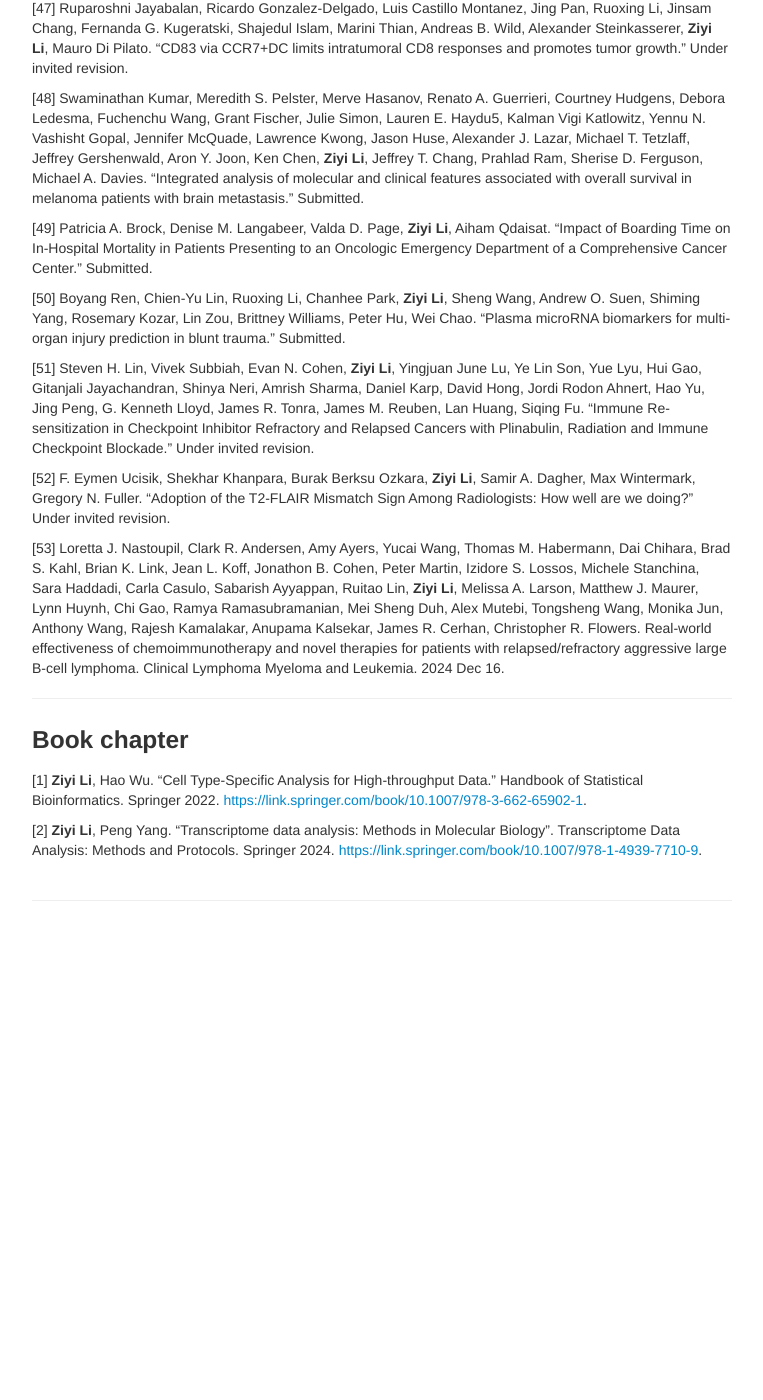
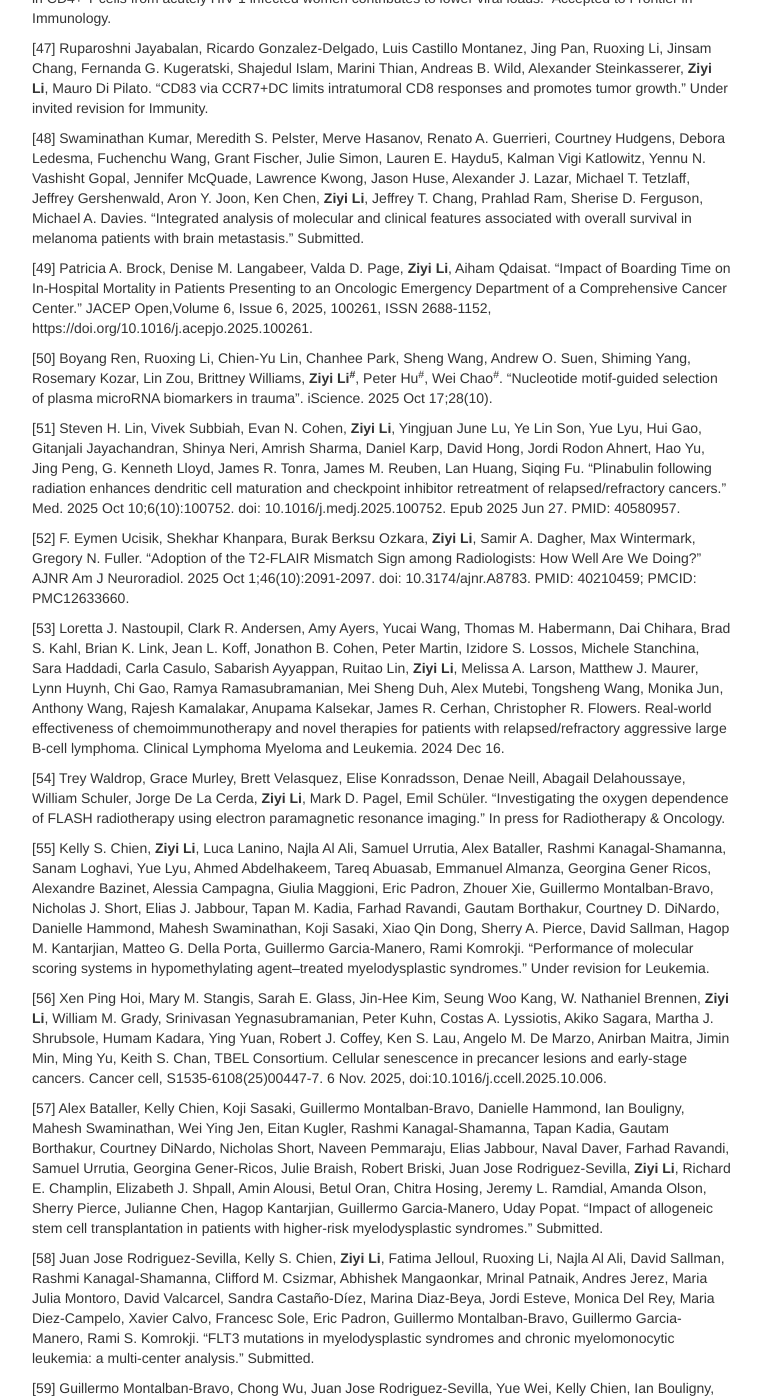
Before and after one commit to ziyili20/ziyili20.github.io, a Jekyll site: the page built from papers.md, in a window 1280 px wide and 1400 px high, scrolled down 7488 px. Shown: the whole window, without its empty margins (258-1021 px from the left). Built offline with Jekyll 4.4.1, drawn with Linux system fonts in a browser that asks for light colours; before the commit the page ends 8420 px from its top, so only the background shows below that; some of the changed text lies outside the part shown.

Commit message:
initial commit

```diff
--- a/papers.md
+++ b/papers.md
@@ -71,29 +71,29 @@ Zhang, **Ziyi Li<sup>#</sup>**. "A novel Bayesian model for assessing intratumor
 
 [31] <u>Yue Lyu</u>, Chong Wu, Wei Sun, **Ziyi Li<sup>#</sup>**. "Regional analysis to delineate intrasample heterogeneity with RegionalST." Bioinformatics. 2024 Apr 1;40(4):btae186.
 
-[32] <u>Ruoxing Li</u>, Jianjun Zhang, **Ziyi Li<sup>#</sup>**. "A Systematic Benchmark of Clustering and Antigen-specific Prediction Methods using T Cell Receptor Sequencing Data." Submitted.
+[32] <u>Yue Lyu</u>, Steven H. Lin, Hao Wu, **Ziyi Li<sup>#</sup>**. "SCIntRuler: Guiding the integration of multiple single-cell RNA-seq datasets with a novel statistical metric." Bioinformatics. 2024 Sep 2;40(9):btae537. doi: 10.1093/bioinformatics/btae537. PMID: 39226185; PMCID: PMC11415828.
 
-[33] <u>Yue Lyu</u>, Steven H. Lin, Hao Wu, **Ziyi Li<sup>#</sup>**. "SCIntRuler: Guiding the integration of multiple single-cell RNA-seq datasets with a novel statistical metric." Bioinformatics. 2024 Sep 2;40(9):btae537. doi: 10.1093/bioinformatics/btae537. PMID: 39226185; PMCID: PMC11415828.
+[33] Saishi Cui, Zhining Sui, **Ziyi Li**, Ming Yu, William M. Grady, Wei Sun. "Cancer-Specific Fine-Tuning of Histopathology Foundation Models Enables Clinical Translations." Under review.
 
-[34] Zhining Sui, **Ziyi Li**, Wei Sun. "Exploit Spatially Resolved Transcriptomic Data to Infer Cellular Features from Pathology Imaging Data." Under review.
+[34] <u>Chenxuan Zang</u>, Charles C. Guo, Peng Wei<sup>#</sup>, **Ziyi Li<sup>#</sup>**. "TUSCAN: Tumor segmentation and classification analysis in spatial transcriptomics." Under invited revision.
 
-[35] <u>Chenxuan Zang</u>, Charles C. Guo, Peng Wei<sup>#</sup>, **Ziyi Li<sup>#</sup>**. "TUSCAN: Tumor segmentation and classification analysis in spatial transcriptomics." Under review.
+[35] <u>Lan Shui</u>, Anirban Maitra, Ying Yuan, Ken Lau, Harsimran Kaur, Liang Li<sup>#</sup>, **Ziyi Li<sup>#</sup>**, and for the Translational and Basic Science Research in Early Lesions (TBEL) Program. "PoweREST: Statistical Power Estimation for Spatial Transcriptomics Experiments to Detect Differentially Expressed Genes Between Two Conditions." Accepted in Plos Computational Biology.
 
-[36] <u>Lan Shui</u>, Anirban Maitra, Ying Yuan, Ken Lau, Harsimran Kaur, Liang Li<sup>#</sup>, **Ziyi Li<sup>#</sup>**, and for the Translational and Basic Science Research in Early Lesions (TBEL) Program. "PoweREST: Statistical Power Estimation for Spatial Transcriptomics Experiments to Detect Differentially Expressed Genes Between Two Conditions." Accepted in Plos Computational Biology.
+[36] <u>Ruoxing Li</u>, Mauro Di Pilato, Jianjun Zhang, Tao Wang<sup>#</sup>, **Ziyi Li<sup>#</sup>**. "A Systematic Benchmark of Clustering and Antigen-specific Prediction Methods using T Cell Receptor Sequencing Data." Submitted.
 
-[37] <u>Ruoxing Li</u>, Mauro Di Pilato, Jianjun Zhang, Tao Wang<sup>#</sup>, **Ziyi Li<sup>#</sup>**. "A Systematic Benchmark of Clustering and Antigen-specific Prediction Methods using T Cell Receptor Sequencing Data." Submitted.
+[37] Vincent Bernard<sup>&dagger;</sup>, <u>Li-Ting Ku<sup>&dagger;</sup></u>, Tianyu Wang, Ariana Acevedo-Diaz, Kimal I Rajapakshe, Galia Jacobson, Daniela Tovar, Jimin Min, Guangsheng Pei, Candise Tat, Ayush Suresh, Ching-Wei D Tzeng, Matthew Hg Katz, Manoop S Bhutani, Huaming Wang, Robert A Wolff, Cara Haymaker, Ethan B Ludmir, Huocong Huang, Xiongfeng Chen, Liang Li, Albert C Koong, Linghua Wang, Nicholas E Navin, Dadi Jiang, **Ziyi Li<sup>#</sup>**, Anirban Maitra<sup>#</sup>, Eugene J Koay<sup>#</sup>. A spatial atlas of chemoradiation therapy in pancreatic cancer identifies cellular and microenvironmental determinants of persister populations. Under review.
 
-[38] Vincent Bernard<sup>&dagger;</sup>, <u>Li-Ting Ku<sup>&dagger;</sup></u>, Tianyu Wang, Ariana Acevedo-Diaz, Kimal I Rajapakshe, Galia Jacobson, Daniela Tovar, Jimin Min, Guangsheng Pei, Candise Tat, Ayush Suresh, Ching-Wei D Tzeng, Matthew Hg Katz, Manoop S Bhutani, Huaming Wang, Robert A Wolff, Cara Haymaker, Ethan B Ludmir, Huocong Huang, Xiongfeng Chen, Liang Li, Albert C Koong, Linghua Wang, Nicholas E Navin, Dadi Jiang, **Ziyi Li<sup>#</sup>**, Anirban Maitra<sup>#</sup>, Eugene J Koay<sup>#</sup>. A spatial atlas of chemoradiation therapy in pancreatic cancer identifies cellular and microenvironmental determinants of persister populations. Under review.
+[38] <u>Li-Ting Ku</u>, Vincent Bernard, Jimin Min, Ying Yuan, Eugene J. Koay, Aniban Maitra, Liang Li<sup>#</sup>, **Ziyi Li<sup>#</sup>**. "Deciphering Cellular Crosstalk in Spatially Transcriptomics: A Benchmarking Study with Practical Insights". Under invited revision.
 
-[39] <u>Li-Ting Ku</u>, Vincent Bernard, Jimin Min, Ying Yuan, Eugene J. Koay, Aniban Maitra, Liang Li<sup>#</sup>, **Ziyi Li<sup>#</sup>**. "Deciphering Cellular Crosstalk in Spatially Transcriptomics: A Benchmarking Study with Practical Insights". Submitted
+[39] <u>Chenxuan Zang</u>, Emily Eschueddig, Charles C. Guo, Lei Huo, Chunru Lin, Fariba Behbod, Peng Wei<sup>#</sup>, **Ziyi Li<sup>#</sup>**. "highSpaClone: Copy Number Variation Inference and Tumor Subclone Analysis for High-Resolution Spatial Transcriptomics". Under review.
 
-[40] <u>Chenxuan Zang</u>, Emily Eschueddig, Charles C. Guo, Lei Huo, Chunru Lin, Fariba Behbod, Peng Wei<sup>#</sup>, **Ziyi Li<sup>#</sup>**. "highSpaClone: Copy Number Variation Inference and Tumor Subclone Analysis for High-Resolution Spatial Transcriptomics".
+[40] <u>Ruoxing Li</u>, Peng Yang, Mauro Di Pilato, Jianjun Zhang, Christopher R Flowers, Lulu Shang<sup>#</sup>, **Ziyi Li<sup>#</sup>**. "Accurate imputation of pathway-specific gene expression in spatial transcriptomics with PASTA." In press for Nature Communications.
 
-[41] <u>Ruoxing Li</u>, Peng Yang, Mauro Di Pilato, Jianjun Zhang, Christopher R Flowers, Lulu Shang<sup>#</sup>, **Ziyi Li<sup>#</sup>**. "Accurate imputation of pathway-specific gene expression in spatial transcriptomics with PASTA." Under invited revision.
+[41] Ancuta Jurj, Mihnea P. Dragomir, **Ziyi Li<sup>#</sup>**, George A. Calin<sup>#</sup>. "MicroRNAs in oncology: a translational perspective in the AI era." In press for Nature Reviews Clinical Oncology.
 
-[42] Ancuta Jurj, Mihnea P. Dragomir, **Ziyi Li<sup>#</sup>**, George A. Calin<sup>#</sup>. "MicroRNAs in oncology: a translational perspective in the AI era." Under invited revision.
+[42] <u>Lan Shui</u>, Liang Li <sup>#</sup>, **Ziyi Li<sup>#</sup>**. "UniST: A Unified Framework for Advancing 3D Spatial Transcriptomics with Generative AI."
 
-[43] <u>Lan Shui</u>, Liang Li <sup>#</sup>, **Ziyi Li<sup>#</sup>**. "UniST: A Unified Framework for Advancing 3D Spatial Transcriptomics with Generative AI."
+[43] <u>Yue Lyu</u>, Kelly S. Chien, Koji Sasaki, Ian Bouligny, Jing Ning, Alex Bataller, Alexandre Bazinet, Wei-Ying Jen, Steven Hsesheng Lin, Mahesh Swaminathan, Danielle Hammond, Samuel Urrutia, Juan Jose Rodriguez-Sevilla, Guillermo Montalban-Bravo, Guillermo Garcia-Manero <sup>#</sup>, and **Ziyi Li<sup>#</sup>**. "Dynamic Prognostic Scoring System for Myelodysplastic Syndromes". Submitted.
 
 
 ___ = traineed under supervision
@@ -201,19 +201,33 @@ Swati Mohapatra, Anh Ton, Mecit Kaplan, Mathew Anderson 6, Spencer Rothfuss, Rob
 
 [46] Elina El-Badry, Luxiao Chen, Khader Ghneim, **Ziyi Li**, Kelsie Brooks, Jake Rhodes, Rafick-Pierre Sekaly, William Kilembe, Susan Allen, Hao Wu, Eric Hunter. "Heightened expression of type I interferon signaling genes in CD4+ T cells from acutely HIV-1 infected women contributes to lower viral loads." Accepted to Frontier in Immunology.
 
-[47] Ruparoshni Jayabalan, Ricardo Gonzalez-Delgado, Luis Castillo Montanez, Jing Pan, Ruoxing Li, Jinsam Chang, Fernanda G. Kugeratski, Shajedul Islam, Marini Thian, Andreas B. Wild, Alexander Steinkasserer, **Ziyi Li**, Mauro Di Pilato. "CD83 via CCR7+DC limits intratumoral CD8 responses and promotes tumor growth." Under invited revision.
+[47] Ruparoshni Jayabalan, Ricardo Gonzalez-Delgado, Luis Castillo Montanez, Jing Pan, Ruoxing Li, Jinsam Chang, Fernanda G. Kugeratski, Shajedul Islam, Marini Thian, Andreas B. Wild, Alexander Steinkasserer, **Ziyi Li**, Mauro Di Pilato. "CD83 via CCR7+DC limits intratumoral CD8 responses and promotes tumor growth." Under invited revision for Immunity.
 
 [48] Swaminathan Kumar, Meredith S. Pelster, Merve Hasanov, Renato A. Guerrieri, Courtney Hudgens, Debora Ledesma, Fuchenchu Wang, Grant Fischer, Julie Simon, Lauren E. Haydu5, Kalman Vigi Katlowitz, Yennu N. Vashisht Gopal, Jennifer McQuade, Lawrence Kwong, Jason Huse, Alexander J. Lazar, Michael T. Tetzlaff, Jeffrey Gershenwald, Aron Y. Joon, Ken Chen, **Ziyi Li**, Jeffrey T. Chang, Prahlad Ram, Sherise D. Ferguson, Michael A. Davies. "Integrated analysis of molecular and clinical features associated with overall survival in melanoma patients with brain metastasis." Submitted.
 
-[49] Patricia A. Brock, Denise M. Langabeer, Valda D. Page, **Ziyi Li**, Aiham Qdaisat. "Impact of Boarding Time on In-Hospital Mortality in Patients Presenting to an Oncologic Emergency Department of a Comprehensive Cancer Center." Submitted.
+[49] Patricia A. Brock, Denise M. Langabeer, Valda D. Page, **Ziyi Li**, Aiham Qdaisat. "Impact of Boarding Time on In-Hospital Mortality in Patients Presenting to an Oncologic Emergency Department of a Comprehensive Cancer Center." JACEP Open,Volume 6, Issue 6, 2025, 100261, ISSN 2688-1152, https://doi.org/10.1016/j.acepjo.2025.100261.
 
-[50] Boyang Ren, Chien-Yu Lin, Ruoxing Li, Chanhee Park, **Ziyi Li**, Sheng Wang, Andrew O. Suen, Shiming Yang, Rosemary Kozar, Lin Zou, Brittney Williams, Peter Hu, Wei Chao. "Plasma microRNA biomarkers for multi-organ injury prediction in blunt trauma." Submitted.
+[50] Boyang Ren, Ruoxing Li, Chien-Yu Lin, Chanhee Park, Sheng Wang, Andrew O. Suen, Shiming Yang, Rosemary Kozar, Lin Zou, Brittney Williams, **Ziyi Li<sup>#</sup>**, Peter Hu<sup>#</sup>, Wei Chao<sup>#</sup>. "Nucleotide motif-guided selection of plasma microRNA biomarkers in trauma". iScience. 2025 Oct 17;28(10).
 
-[51] Steven H. Lin, Vivek Subbiah, Evan N. Cohen, **Ziyi Li**, Yingjuan June Lu, Ye Lin Son, Yue Lyu, Hui Gao, Gitanjali Jayachandran, Shinya Neri, Amrish Sharma, Daniel Karp, David Hong, Jordi Rodon Ahnert, Hao Yu, Jing Peng, G. Kenneth Lloyd, James R. Tonra, James M. Reuben, Lan Huang, Siqing Fu. "Immune Re-sensitization in Checkpoint Inhibitor Refractory and Relapsed Cancers with Plinabulin, Radiation and Immune Checkpoint Blockade." Under invited revision.
+[51] Steven H. Lin, Vivek Subbiah, Evan N. Cohen, **Ziyi Li**, Yingjuan June Lu, Ye Lin Son, Yue Lyu, Hui Gao, Gitanjali Jayachandran, Shinya Neri, Amrish Sharma, Daniel Karp, David Hong, Jordi Rodon Ahnert, Hao Yu, Jing Peng, G. Kenneth Lloyd, James R. Tonra, James M. Reuben, Lan Huang, Siqing Fu. "Plinabulin following radiation enhances dendritic cell maturation and checkpoint inhibitor retreatment of relapsed/refractory cancers." Med. 2025 Oct 10;6(10):100752. doi: 10.1016/j.medj.2025.100752. Epub 2025 Jun 27. PMID: 40580957.
 
-[52] F. Eymen Ucisik, Shekhar Khanpara, Burak Berksu Ozkara, **Ziyi Li**, Samir A. Dagher, Max Wintermark, Gregory N. Fuller. "Adoption of the T2-FLAIR Mismatch Sign Among Radiologists: How well are we doing?" Under invited revision.
+[52] F. Eymen Ucisik, Shekhar Khanpara, Burak Berksu Ozkara, **Ziyi Li**, Samir A. Dagher, Max Wintermark, Gregory N. Fuller. "Adoption of the T2-FLAIR Mismatch Sign among Radiologists: How Well Are We Doing?" AJNR Am J Neuroradiol. 2025 Oct 1;46(10):2091-2097. doi: 10.3174/ajnr.A8783. PMID: 40210459; PMCID: PMC12633660.
 
 [53] Loretta J. Nastoupil, Clark R. Andersen, Amy Ayers, Yucai Wang, Thomas M. Habermann, Dai Chihara, Brad S. Kahl, Brian K. Link, Jean L. Koff, Jonathon B. Cohen, Peter Martin, Izidore S. Lossos, Michele Stanchina, Sara Haddadi, Carla Casulo, Sabarish Ayyappan, Ruitao Lin, **Ziyi Li**, Melissa A. Larson, Matthew J. Maurer, Lynn Huynh, Chi Gao, Ramya Ramasubramanian, Mei Sheng Duh, Alex Mutebi, Tongsheng Wang, Monika Jun, Anthony Wang, Rajesh Kamalakar, Anupama Kalsekar, James R. Cerhan, Christopher R. Flowers. Real-world effectiveness of chemoimmunotherapy and novel therapies for patients with relapsed/refractory aggressive large B-cell lymphoma. Clinical Lymphoma Myeloma and Leukemia. 2024 Dec 16.
+
+[54] Trey Waldrop, Grace Murley, Brett Velasquez, Elise Konradsson, Denae Neill, Abagail Delahoussaye, William Schuler, Jorge De La Cerda, **Ziyi Li**, Mark D. Pagel, Emil Schüler. "Investigating the oxygen dependence of FLASH radiotherapy using electron paramagnetic resonance imaging." In press for Radiotherapy & Oncology.
+
+[55] Kelly S. Chien, **Ziyi Li**, Luca Lanino, Najla Al Ali, Samuel Urrutia, Alex Bataller, Rashmi Kanagal-Shamanna, Sanam Loghavi, Yue Lyu, Ahmed Abdelhakeem, Tareq Abuasab, Emmanuel Almanza, Georgina Gener Ricos, Alexandre Bazinet, Alessia Campagna, Giulia Maggioni, Eric Padron, Zhouer Xie, Guillermo Montalban-Bravo, Nicholas J. Short, Elias J. Jabbour, Tapan M. Kadia, Farhad Ravandi, Gautam Borthakur, Courtney D. DiNardo, Danielle Hammond, Mahesh Swaminathan, Koji Sasaki, Xiao Qin Dong, Sherry A. Pierce, David Sallman, Hagop M. Kantarjian, Matteo G. Della Porta, Guillermo Garcia-Manero, Rami Komrokji. "Performance of molecular scoring systems in hypomethylating agent–treated myelodysplastic syndromes." Under revision for Leukemia.
+
+[56] Xen Ping Hoi, Mary M. Stangis, Sarah E. Glass, Jin-Hee Kim, Seung Woo Kang, W. Nathaniel Brennen, **Ziyi Li**, William M. Grady, Srinivasan Yegnasubramanian, Peter Kuhn, Costas A. Lyssiotis, Akiko Sagara, Martha J. Shrubsole, Humam Kadara, Ying Yuan, Robert J. Coffey, Ken S. Lau, Angelo M. De Marzo, Anirban Maitra, Jimin Min, Ming Yu, Keith S. Chan, TBEL Consortium.
+Cellular senescence in precancer lesions and early-stage cancers. Cancer cell, S1535-6108(25)00447-7. 6 Nov. 2025, doi:10.1016/j.ccell.2025.10.006.
+
+[57] Alex Bataller, Kelly Chien, Koji Sasaki, Guillermo Montalban-Bravo, Danielle Hammond, Ian Bouligny, Mahesh Swaminathan, Wei Ying Jen, Eitan Kugler, Rashmi Kanagal-Shamanna, Tapan Kadia, Gautam Borthakur, Courtney DiNardo, Nicholas Short, Naveen Pemmaraju, Elias Jabbour, Naval Daver, Farhad Ravandi, Samuel Urrutia, Georgina Gener-Ricos, Julie Braish, Robert Briski, Juan Jose Rodriguez-Sevilla, **Ziyi Li**, Richard E. Champlin, Elizabeth J. Shpall, Amin Alousi, Betul Oran, Chitra Hosing, Jeremy L. Ramdial, Amanda Olson, Sherry Pierce, Julianne Chen, Hagop Kantarjian, Guillermo Garcia-Manero, Uday Popat. "Impact of allogeneic stem cell transplantation in patients with higher-risk myelodysplastic syndromes." Submitted.
+
+[58] Juan Jose Rodriguez-Sevilla, Kelly S. Chien, **Ziyi Li**, Fatima Jelloul, Ruoxing Li, Najla Al Ali, David Sallman, Rashmi Kanagal-Shamanna, Clifford M. Csizmar, Abhishek Mangaonkar, Mrinal Patnaik, Andres Jerez, Maria Julia Montoro, David Valcarcel, Sandra Castaño-Díez, Marina Diaz-Beya, Jordi Esteve, Monica Del Rey, Maria Diez-Campelo, Xavier Calvo, Francesc Sole, Eric Padron, Guillermo Montalban-Bravo, Guillermo Garcia-Manero, Rami S. Komrokji. "FLT3 mutations in myelodysplastic syndromes and chronic myelomonocytic leukemia: a multi-center analysis." Submitted.
+
+[59] Guillermo Montalban-Bravo, Chong Wu, Juan Jose Rodriguez-Sevilla, Yue Wei, Kelly Chien, Ian Bouligny, Rashmi Kanagal-Shamanna, **Ziyi Li**, Anuya Natu, Mark Gurney, Alexandre Bazinet, Danielle Hammond, Alex Bataller, Gautam Borthakur, Nicholas Short, Courtney DiNardo, Tapan Kadia, Farhad Ravandi, Naval Daver, Naveen Pemmaraju, Elias Jabbour, Ghayas Issa, Sa Wang, Keyur Patel, Guilin Tang, L. Jeffrey Medeiros, Terra Lasho, Christy Finke, Aref Al-Kali, Clifford Csizmar, Hassan Alkhateeb, Naseema Gangat, Abhishek Mangaonkar, David Roman-Bravo, Leonor Arenillas, Ayalew Tefferi, Hagop Kantarjian, Guillermo Garcia-Manero, Xavier Calvo, Mrinal Patnaik, and Sanam Loghavi. "Incorporation of genomic determinants improves diagnostic accuracy of oligomonocytic chronic." Accepted to Blood Cancer Discovery.
+
 
 ---
 ### Book chapter
```
Also changed, not shown: other parts of papers.md (+1 -1 lines), people.md (+28 -6 lines), assets/pics/ZhaoqingYin.jpeg (added), assets/pics/huxi.jpeg (added), 1 other file.
